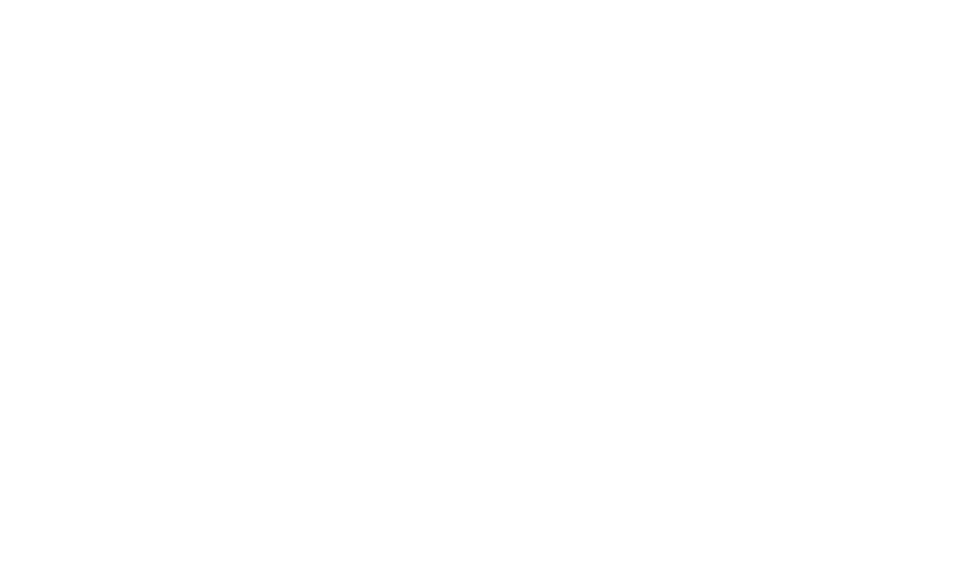
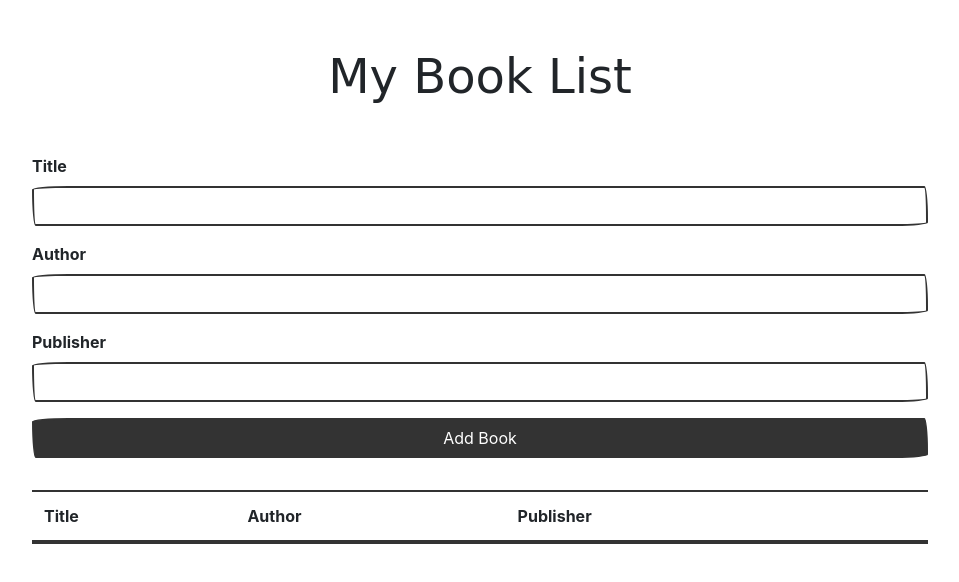
Before and after one commit to ivansilvestre/book-list, a plain HTML site: page index.html in a window 1280 px wide. Shown: the whole page, without its empty margins (160-1119 px from the left). Drawn offline with nearby package versions, Linux system fonts and the light colour scheme; a web font is replaced by a local one.

Commit message:
html structure and some css update

```diff
--- a/index.html
+++ b/index.html
@@ -1,12 +1,50 @@
 <!DOCTYPE html>
 <html lang="en">
+
 <head>
     <meta charset="UTF-8">
     <meta name="viewport" content="width=device-width, initial-scale=1.0">
     <meta http-equiv="X-UA-Compatible" content="ie=edge">
     <title>Book List</title>
+    <link rel="stylesheet" href="style.css">
+    <link rel="stylesheet" href="https://bootswatch.com/4/sketchy/bootstrap.min.css">
 </head>
+
 <body>
+    <div class="head">
+        <h1>My Book List</h1>
+    </div>
+    <div class="form-container">
+        <form id="book-form">
+            <div class="form-group">
+                <label for="title" class="book-title">Title</label>
+                <input type="text" id="title" class="form-control book-title">
+            </div>
+            <div class="form-group">
+                <label for="author" class="book-author">Author</label>
+                <input type="text" id="author" class="form-control book-author">
+            </div>
+            <div class="form-group">
+                <label for="publisher" class="book-publisher">Publisher</label>
+                <input type="text" id="publisher" class="form-control book-publisher">
+            </div>
+            <input type="submit" value="Add Book" class="btn btn-primary btn-block">
+        </form>
 
+        <table class="table table-hover">
+            <thead>
+                <tr>
+                    <th scope="col">Title</th>
+                    <th scope="col">Author</th>
+                    <th scope="col">Publisher</th>
+                    <th></th>
+                </tr>
+            </thead>
+            <tbody id="book-list"></tbody>
+        </table>
+    </div>
+
+    <script src="main.js"></script>
 </body>
+
 </html>
--- a/style.css
+++ b/style.css
@@ -0,0 +1,18 @@
+.head {
+    display: flex;
+    justify-content: center;
+    padding: 3rem 0;
+}
+
+.head h1{
+    margin: 0;
+    font-size: 3rem;
+}
+
+.form-container{
+    padding: 0 15%;
+}
+
+.table-hover{
+    margin-top: 2rem;
+}
```
